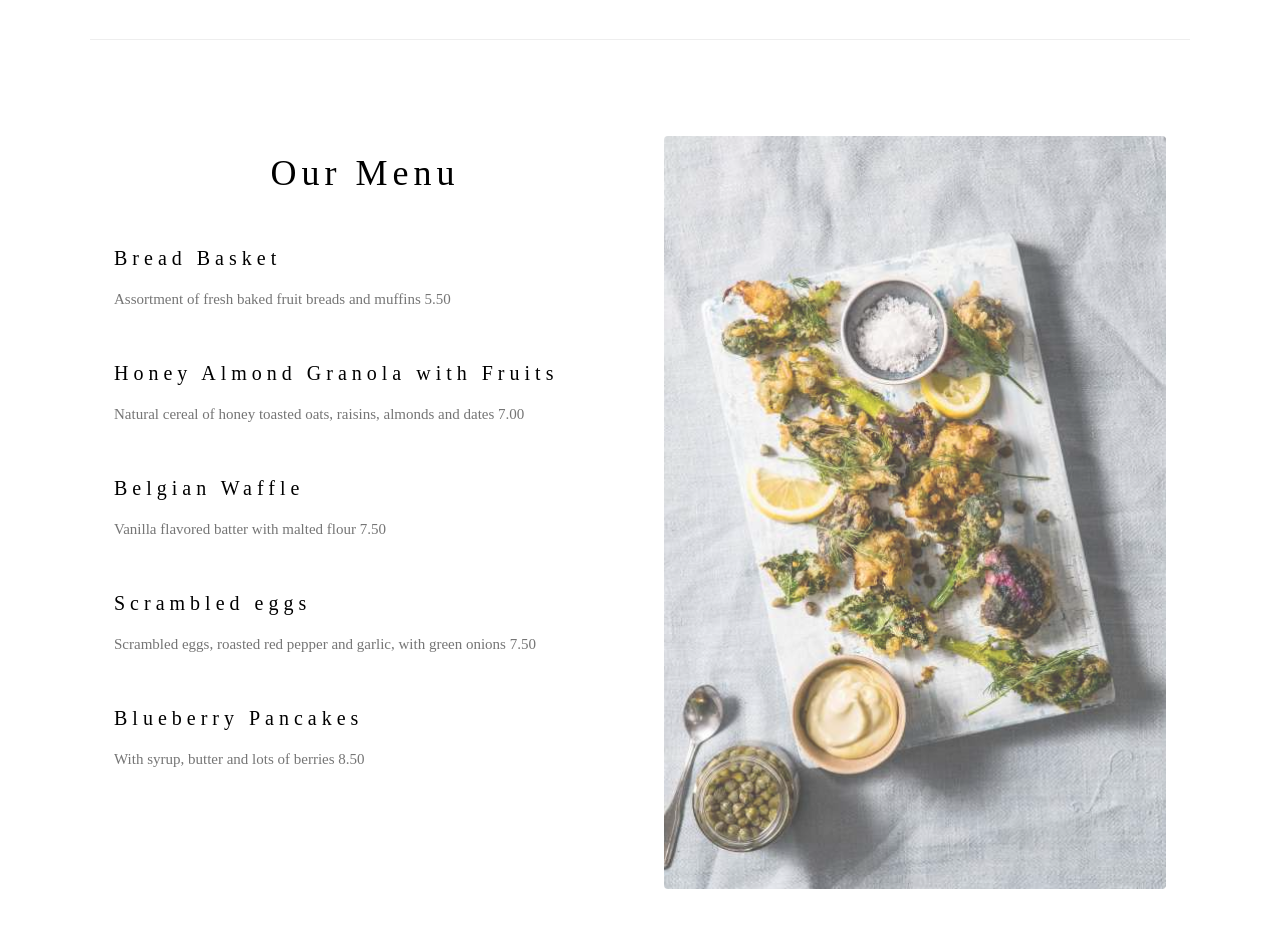
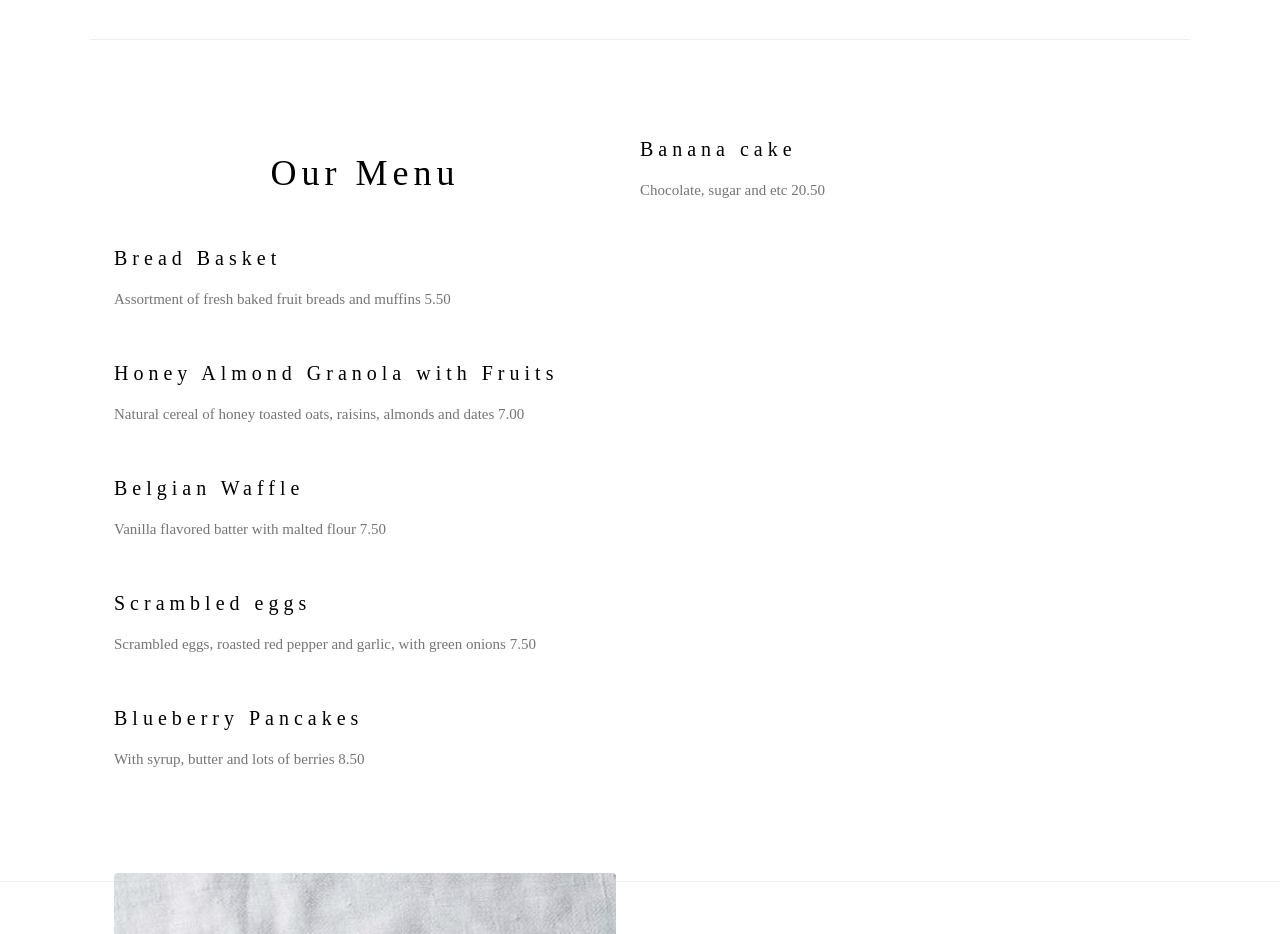
Before and after one commit to siczju/git, a plain HTML site: page index.html in a window 1280 px wide. Shown: the part 1400-2334 px from the top of the page. Drawn offline with nearby package versions, Linux system fonts and the light colour scheme.

Commit message:
Adicionando item no menu

```diff
--- a/index.html
+++ b/index.html
@@ -75,6 +75,9 @@ h1, h2, h3, h4, h5, h6 {
       <p class="w3-text-grey">With syrup, butter and lots of berries 8.50</p>
     </div>
 
+    <h4>Banana cake</h4>
+    <p class="w3-text-grey">Chocolate, sugar and etc 20.50</p>
+  </div>
     <div class="w3-col l6 w3-padding-large">
       <img src="tablesetting.jpg" class="w3-round w3-image w3-opacity-min" alt="Menu" style="width:100%">
     </div>
```
